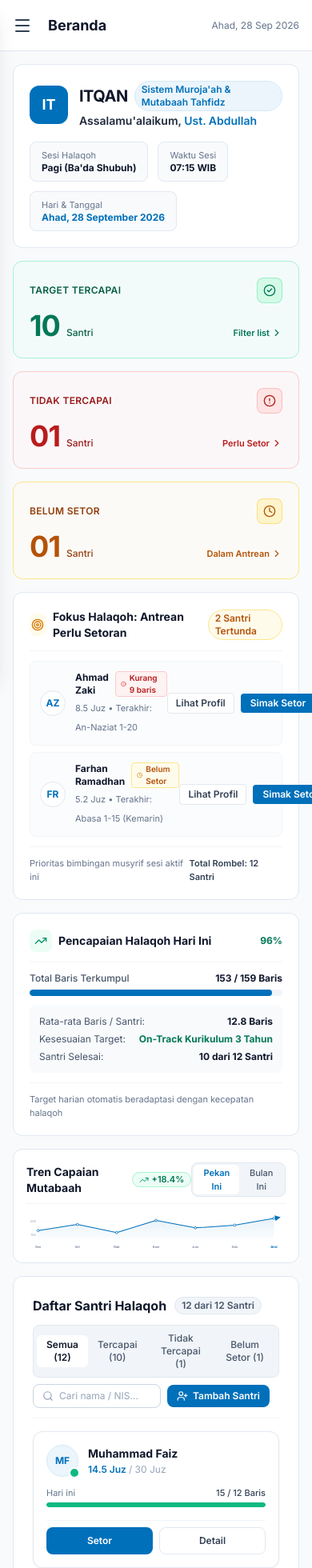
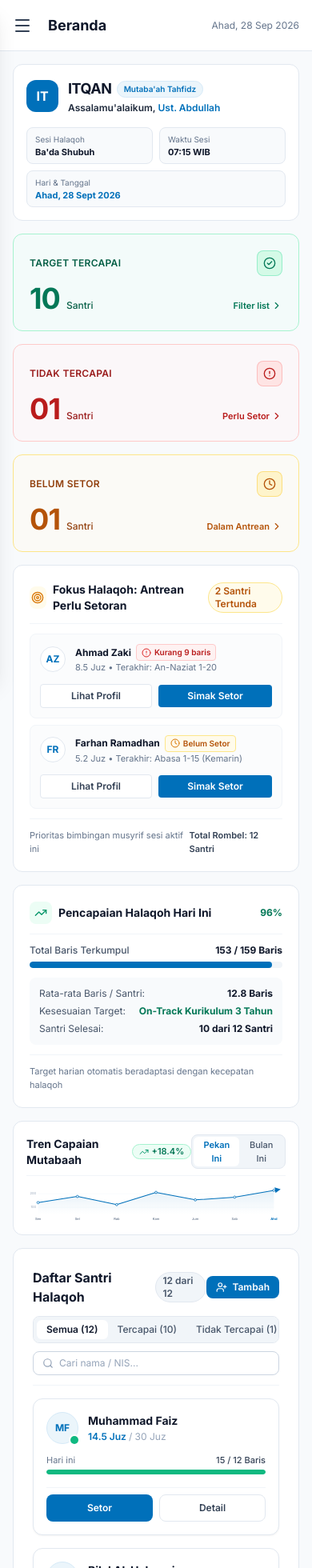
Before and after one commit to FaishalFaiz/ITQAN-Sistem-Mutabaah-Tahfidz-Terpadu, a React (Vite) app: page / in a window 390 px wide. Shown: the top 1960 px of the page at 80% size. Built offline with nearby package versions, Linux system fonts and the light colour scheme.

Commit message:
fix(mobile): optimize responsive layout for banner, queue, and filter tabs

```diff
--- a/src/App.tsx
+++ b/src/App.tsx
@@ -108,38 +108,38 @@ export function App() {
           ) : activeNav === 'beranda' ? (
             <div className="space-y-4">
               {/* Dashboard Banner: ITQAN Sistem Muroja'ah + Assalamualaikum + Sesi Halaqoh + Jam & Hari/Tgl */}
-              <div className="bg-white border border-slate-200 rounded-xl p-5 shadow-xs flex flex-col md:flex-row md:items-center justify-between gap-4">
-                <div className="flex items-center gap-3.5">
-                  <div className="w-12 h-12 rounded-xl bg-[#0070BA] text-white flex items-center justify-center font-bold text-lg shadow-xs shrink-0">
+              <div className="bg-white border border-slate-200 rounded-xl p-4 sm:p-5 shadow-xs flex flex-col md:flex-row md:items-center justify-between gap-4">
+                <div className="flex items-center gap-3">
+                  <div className="w-10 h-10 sm:w-12 sm:h-12 rounded-xl bg-[#0070BA] text-white flex items-center justify-center font-bold text-base sm:text-lg shadow-xs shrink-0">
                     IT
                   </div>
-                  <div>
-                    <div className="flex items-center gap-2">
-                      <h1 className="text-xl font-extrabold text-slate-900 tracking-tight">ITQAN</h1>
-                      <span className="text-xs font-semibold px-2 py-0.5 rounded-full bg-[#EBF5FB] text-[#0070BA] border border-[#D6EAF8]">
-                        Sistem Muroja'ah & Mutabaah Tahfidz
+                  <div className="min-w-0">
+                    <div className="flex flex-wrap items-center gap-1.5 sm:gap-2">
+                      <h1 className="text-lg sm:text-xl font-extrabold text-slate-900 tracking-tight">ITQAN</h1>
+                      <span className="text-[10px] sm:text-xs font-semibold px-2 py-0.5 rounded-full bg-[#EBF5FB] text-[#0070BA] border border-[#D6EAF8]">
+                        Mutaba'ah Tahfidz
                       </span>
                     </div>
-                    <p className="text-sm font-semibold text-slate-800 mt-0.5">
+                    <p className="text-xs sm:text-sm font-semibold text-slate-800 mt-0.5">
                       Assalamu'alaikum, <span className="text-[#0070BA]">Ust. Abdullah</span>
                     </p>
                   </div>
                 </div>
 
-                <div className="flex flex-wrap items-center gap-3 text-xs">
-                  <div className="bg-slate-50 border border-slate-200 rounded-lg px-3.5 py-2">
-                    <span className="text-[11px] text-slate-500 block">Sesi Halaqoh</span>
-                    <span className="font-bold text-slate-900">Pagi (Ba'da Shubuh)</span>
+                <div className="grid grid-cols-2 sm:flex sm:flex-wrap items-center gap-2 text-xs">
+                  <div className="bg-slate-50 border border-slate-200 rounded-lg px-2.5 py-1.5 sm:px-3 sm:py-2">
+                    <span className="text-[10px] sm:text-[11px] text-slate-500 block">Sesi Halaqoh</span>
+                    <span className="font-bold text-slate-900 text-[11px] sm:text-xs">Ba'da Shubuh</span>
                   </div>
 
-                  <div className="bg-slate-50 border border-slate-200 rounded-lg px-3.5 py-2">
-                    <span className="text-[11px] text-slate-500 block">Waktu Sesi</span>
-                    <span className="font-bold text-slate-900">07:15 WIB</span>
+                  <div className="bg-slate-50 border border-slate-200 rounded-lg px-2.5 py-1.5 sm:px-3 sm:py-2">
+                    <span className="text-[10px] sm:text-[11px] text-slate-500 block">Waktu Sesi</span>
+                    <span className="font-bold text-slate-900 text-[11px] sm:text-xs">07:15 WIB</span>
                   </div>
 
-                  <div className="bg-slate-50 border border-slate-200 rounded-lg px-3.5 py-2">
-                    <span className="text-[11px] text-slate-500 block">Hari & Tanggal</span>
-                    <span className="font-bold text-[#0070BA]">Ahad, 28 September 2026</span>
+                  <div className="col-span-2 sm:col-span-1 bg-slate-50 border border-slate-200 rounded-lg px-2.5 py-1.5 sm:px-3 sm:py-2">
+                    <span className="text-[10px] sm:text-[11px] text-slate-500 block">Hari & Tanggal</span>
+                    <span className="font-bold text-[#0070BA] text-[11px] sm:text-xs">Ahad, 28 Sept 2026</span>
                   </div>
                 </div>
               </div>
--- a/src/components/dashboard/HalaqahQuickFocus.tsx
+++ b/src/components/dashboard/HalaqahQuickFocus.tsx
@@ -51,45 +51,45 @@ export const HalaqahQuickFocus: React.FC<HalaqahQuickFocusProps> = ({
               priorityList.map((s) => (
                 <div
                   key={s.id}
-                  className="flex items-center justify-between p-3 rounded-lg border border-slate-100 bg-slate-50/60 hover:bg-slate-50 transition-colors"
+                  className="flex flex-col sm:flex-row sm:items-center justify-between gap-3 p-3 rounded-lg border border-slate-100 bg-slate-50/60 hover:bg-slate-50 transition-colors"
                 >
-                  <div className="flex items-center gap-3">
+                  <div className="flex items-center gap-3 min-w-0">
                     <div className="w-8 h-8 rounded-full bg-white border border-slate-200 text-[#0070BA] font-bold text-xs flex items-center justify-center shrink-0">
                       {s.avatarInitials}
                     </div>
-                    <div>
-                      <div className="flex items-center gap-2">
-                        <span className="font-bold text-xs text-slate-900">{s.name}</span>
+                    <div className="min-w-0 flex-1">
+                      <div className="flex flex-wrap items-center gap-1.5 sm:gap-2">
+                        <span className="font-bold text-xs text-slate-900 truncate">{s.name}</span>
                         {s.status === 'tidak_tercapai' ? (
-                          <span className="inline-flex items-center gap-1 text-[10px] font-semibold text-red-700 bg-red-50 px-1.5 py-0.2 rounded border border-red-200">
+                          <span className="inline-flex items-center gap-1 text-[10px] font-semibold text-red-700 bg-red-50 px-1.5 py-0.5 rounded border border-red-200 shrink-0">
                             <AlertCircle className="w-3 h-3 text-red-600" />
                             Kurang {s.dailyTargetLines - s.linesCompletedToday} baris
                           </span>
                         ) : (
-                          <span className="inline-flex items-center gap-1 text-[10px] font-semibold text-amber-700 bg-amber-50 px-1.5 py-0.2 rounded border border-amber-200">
+                          <span className="inline-flex items-center gap-1 text-[10px] font-semibold text-amber-700 bg-amber-50 px-1.5 py-0.5 rounded border border-amber-200 shrink-0">
                             <Clock className="w-3 h-3 text-amber-600" />
                             Belum Setor
                           </span>
                         )}
                       </div>
-                      <span className="text-[11px] text-slate-500">
+                      <span className="text-[11px] text-slate-500 block truncate">
                         {s.juzAchieved} • Terakhir: {s.lastSurah}
                       </span>
                     </div>
                   </div>
 
-                  <div className="flex items-center gap-2 shrink-0">
+                  <div className="flex items-center gap-2 self-end sm:self-auto shrink-0 w-full sm:w-auto justify-end">
                     <button
                       type="button"
                       onClick={() => onDetail(s)}
-                      className="px-2.5 py-1 text-xs font-semibold rounded border border-slate-200 bg-white hover:bg-slate-50 text-slate-700"
+                      className="flex-1 sm:flex-none text-center px-2.5 py-1.5 text-xs font-semibold rounded border border-slate-200 bg-white hover:bg-slate-50 text-slate-700 transition-colors"
                     >
                       Lihat Profil
                     </button>
                     <button
                       type="button"
                       onClick={() => onSetor(s)}
-                      className="px-3 py-1 text-xs font-semibold rounded bg-[#0070BA] text-white hover:bg-[#005C9E]"
+                      className="flex-1 sm:flex-none text-center px-3 py-1.5 text-xs font-semibold rounded bg-[#0070BA] text-white hover:bg-[#005C9E] transition-colors shadow-2xs"
                     >
                       Simak Setor
                     </button>
--- a/src/components/dashboard/SantriListSection.tsx
+++ b/src/components/dashboard/SantriListSection.tsx
@@ -58,24 +58,37 @@ export const SantriListSection: React.FC<SantriListSectionProps> = ({
   return (
     <div ref={sectionRef} className="bg-white border border-slate-200 rounded-xl p-6 shadow-xs space-y-4">
       {/* Section Header with Tabs & Controls */}
-      <div className="flex flex-col md:flex-row md:items-center justify-between gap-3 pb-3 border-b border-slate-100">
+      <div className="flex flex-col gap-3 pb-3 border-b border-slate-100">
+        <div className="flex items-center justify-between">
           <div className="flex items-center gap-2.5">
             <h3 className="font-bold text-base text-slate-900">
               Daftar Santri Halaqoh
             </h3>
             <span className="text-xs font-semibold px-2 py-0.5 rounded-full bg-slate-100 text-slate-600 border border-slate-200">
-            {filtered.length} dari {santriList.length} Santri
+              {filtered.length} dari {santriList.length}
             </span>
           </div>
 
-        {/* Filter Tabs + Search + Add Button */}
-        <div className="flex flex-wrap items-center gap-2">
-          {/* Status Tabs */}
-          <div className="inline-flex items-center bg-slate-100 p-1 rounded-lg border border-slate-200 text-xs">
+          {/* Add Santri Button */}
+          <button
+            type="button"
+            onClick={onOpenAddModal}
+            className="inline-flex items-center gap-1.5 px-3 py-1.5 rounded-lg bg-[#0070BA] text-white hover:bg-[#005C9E] text-xs font-semibold transition-colors shadow-2xs active:scale-95 shrink-0"
+          >
+            <UserPlus className="w-3.5 h-3.5" />
+            <span className="hidden xs:inline">Tambah Santri</span>
+            <span className="xs:hidden">Tambah</span>
+          </button>
+        </div>
+
+        {/* Filter Bar: Status Tabs (scrollable on mobile) + Search */}
+        <div className="flex flex-col sm:flex-row items-stretch sm:items-center justify-between gap-2.5">
+          {/* Status Tabs with horizontal scroll on mobile */}
+          <div className="flex items-center bg-slate-100 p-1 rounded-lg border border-slate-200 text-xs overflow-x-auto no-scrollbar">
             <button
               type="button"
               onClick={() => onFilterChange('all')}
-              className={`px-3 py-1 rounded-md font-medium transition-colors ${
+              className={`px-3 py-1 rounded-md font-medium transition-colors whitespace-nowrap shrink-0 ${
                 activeFilter === 'all'
                   ? 'bg-white text-slate-900 font-semibold shadow-xs'
                   : 'text-slate-600 hover:text-slate-900'
@@ -86,7 +99,7 @@ export const SantriListSection: React.FC<SantriListSectionProps> = ({
             <button
               type="button"
               onClick={() => onFilterChange('tercapai')}
-              className={`px-3 py-1 rounded-md font-medium transition-colors ${
+              className={`px-3 py-1 rounded-md font-medium transition-colors whitespace-nowrap shrink-0 ${
                 activeFilter === 'tercapai'
                   ? 'bg-white text-emerald-700 font-semibold shadow-xs'
                   : 'text-slate-600 hover:text-slate-900'
@@ -97,7 +110,7 @@ export const SantriListSection: React.FC<SantriListSectionProps> = ({
             <button
               type="button"
               onClick={() => onFilterChange('tidak_tercapai')}
-              className={`px-3 py-1 rounded-md font-medium transition-colors ${
+              className={`px-3 py-1 rounded-md font-medium transition-colors whitespace-nowrap shrink-0 ${
                 activeFilter === 'tidak_tercapai'
                   ? 'bg-white text-red-700 font-semibold shadow-xs'
                   : 'text-slate-600 hover:text-slate-900'
@@ -108,7 +121,7 @@ export const SantriListSection: React.FC<SantriListSectionProps> = ({
             <button
               type="button"
               onClick={() => onFilterChange('belum_setor')}
-              className={`px-3 py-1 rounded-md font-medium transition-colors ${
+              className={`px-3 py-1 rounded-md font-medium transition-colors whitespace-nowrap shrink-0 ${
                 activeFilter === 'belum_setor'
                   ? 'bg-white text-amber-700 font-semibold shadow-xs'
                   : 'text-slate-600 hover:text-slate-900'
@@ -119,26 +132,16 @@ export const SantriListSection: React.FC<SantriListSectionProps> = ({
           </div>
 
           {/* Search Box */}
-          <div className="relative">
+          <div className="relative w-full sm:w-56 shrink-0">
             <Search className="w-3.5 h-3.5 text-slate-400 absolute left-3 top-1/2 -translate-y-1/2" />
             <input
               type="text"
               value={search}
               onChange={(e) => setSearch(e.target.value)}
               placeholder="Cari nama / NIS..."
-              className="w-40 sm:w-48 text-xs pl-8 pr-3 py-1.5 rounded-lg border border-slate-300 bg-white text-slate-900 placeholder:text-slate-400 focus:border-[#0070BA] focus:outline-none focus:ring-1 focus:ring-[#0070BA]"
+              className="w-full text-xs pl-8 pr-3 py-1.5 rounded-lg border border-slate-300 bg-white text-slate-900 placeholder:text-slate-400 focus:border-[#0070BA] focus:outline-none focus:ring-1 focus:ring-[#0070BA]"
             />
           </div>
-
-          {/* Add Santri Button */}
-          <button
-            type="button"
-            onClick={onOpenAddModal}
-            className="inline-flex items-center gap-1.5 px-3 py-1.5 rounded-lg bg-[#0070BA] text-white hover:bg-[#005C9E] text-xs font-semibold transition-colors shadow-2xs active:scale-95"
-          >
-            <UserPlus className="w-3.5 h-3.5" />
-            <span>Tambah Santri</span>
-          </button>
         </div>
       </div>
 
```
Lines whose indentation alone changed are shown as unchanged.
